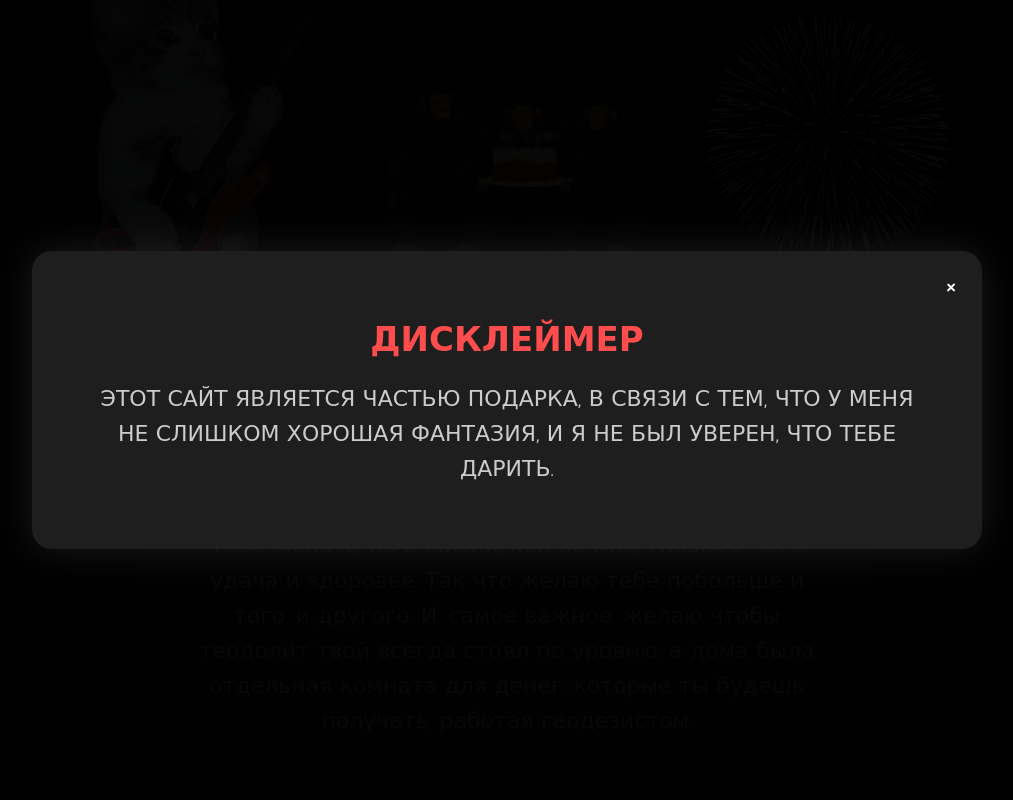
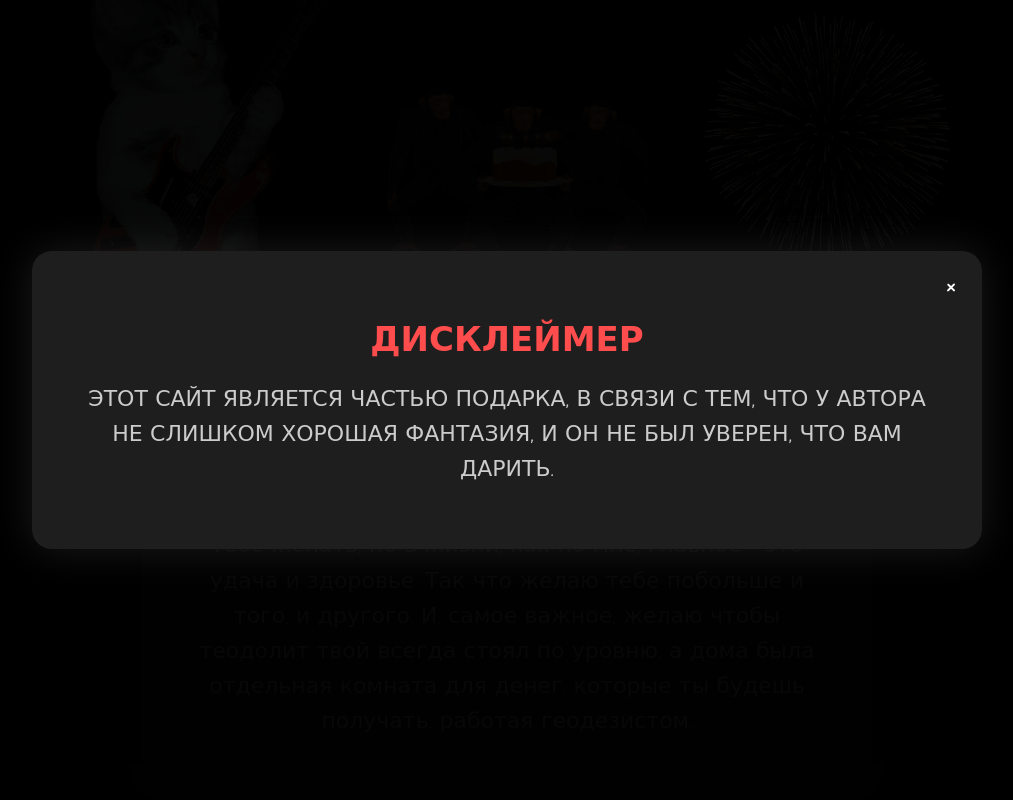
Before and after one commit to Pavulk/DenisPrivet, a plain HTML site: page index.html in a window 1280 px wide. Shown: the top 800 px of the page, without its empty margins (133-1146 px from the left). Drawn offline with Linux system fonts and the light colour scheme.

```diff
--- a/index.html
+++ b/index.html
@@ -13,7 +13,7 @@
   <div class="disclaimer-box">
     <span id="close-btn">&times;</span>
     <h2>ДИСКЛЕЙМЕР</h2>
-    <p>ЭТОТ САЙТ ЯВЛЯЕТСЯ ЧАСТЬЮ ПОДАРКА, В СВЯЗИ С ТЕМ, ЧТО У МЕНЯ НЕ СЛИШКОМ ХОРОШАЯ ФАНТАЗИЯ, И Я НЕ БЫЛ УВЕРЕН, ЧТО ТЕБЕ ДАРИТЬ.
+    <p>ЭТОТ САЙТ ЯВЛЯЕТСЯ ЧАСТЬЮ ПОДАРКА, В СВЯЗИ С ТЕМ, ЧТО У АВТОРА НЕ СЛИШКОМ ХОРОШАЯ ФАНТАЗИЯ, И ОН НЕ БЫЛ УВЕРЕН, ЧТО ВАМ ДАРИТЬ.
 
     </p>
   </div>
```
